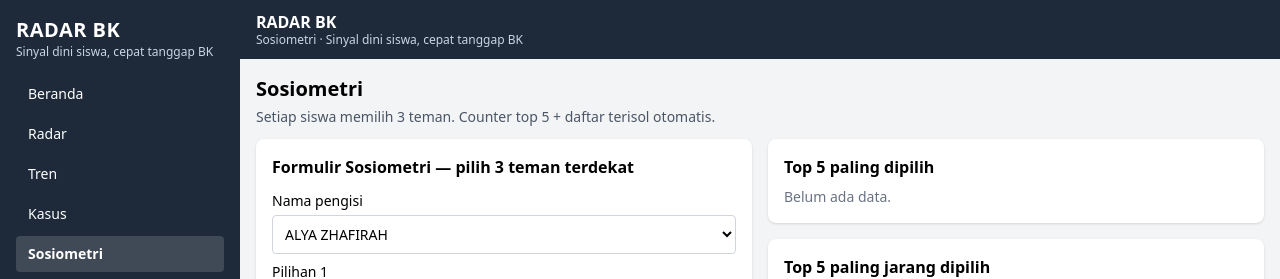
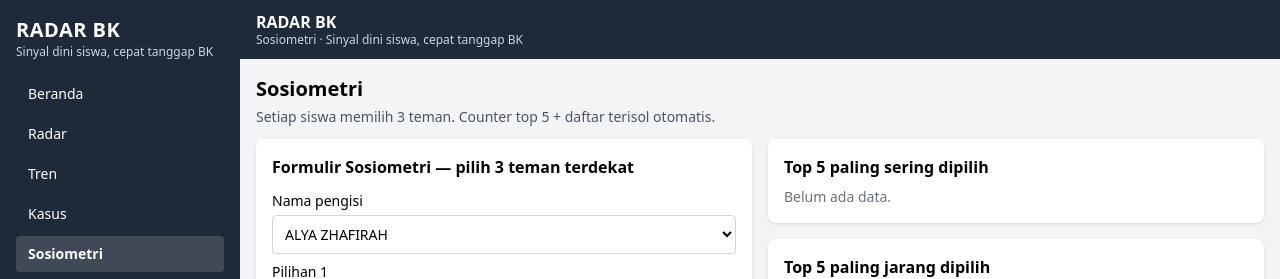
Before and after one commit to panduKedul/Radar_BK, a React (Vite) app in the folder radar-bk-react/: page /sosiometri in a window 1280 px wide. Shown: the top 279 px of the page. Built offline with nearby package versions, Linux system fonts and the light colour scheme.

Commit message:
fix: label top5 sering dipilih

```diff
--- a/radar-bk-react/src/pages/Sosiometri.jsx
+++ b/radar-bk-react/src/pages/Sosiometri.jsx
@@ -54,7 +54,7 @@ export default function Sosiometri() {
         />
         <div className="space-y-4">
           <div className="rounded-lg bg-white p-4 shadow">
-            <h2 className="mb-2 font-semibold">Top 5 paling dipilih</h2>
+            <h2 className="mb-2 font-semibold">Top 5 paling sering dipilih</h2>
             {top5.length === 0 ? (
               <p className="text-sm text-gray-500">Belum ada data.</p>
             ) : (
```
